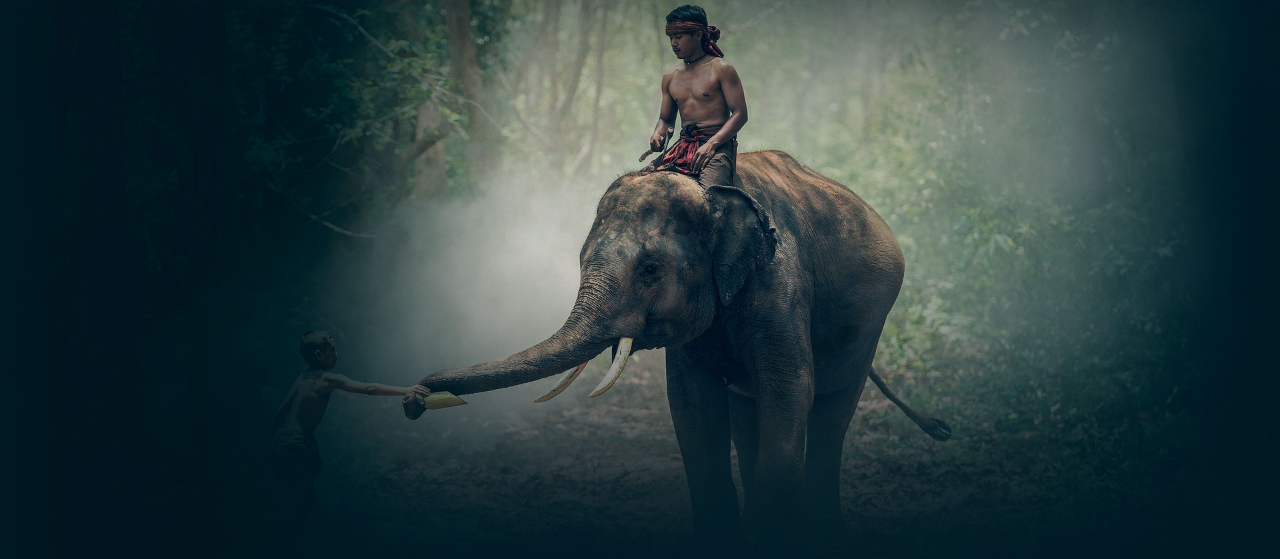
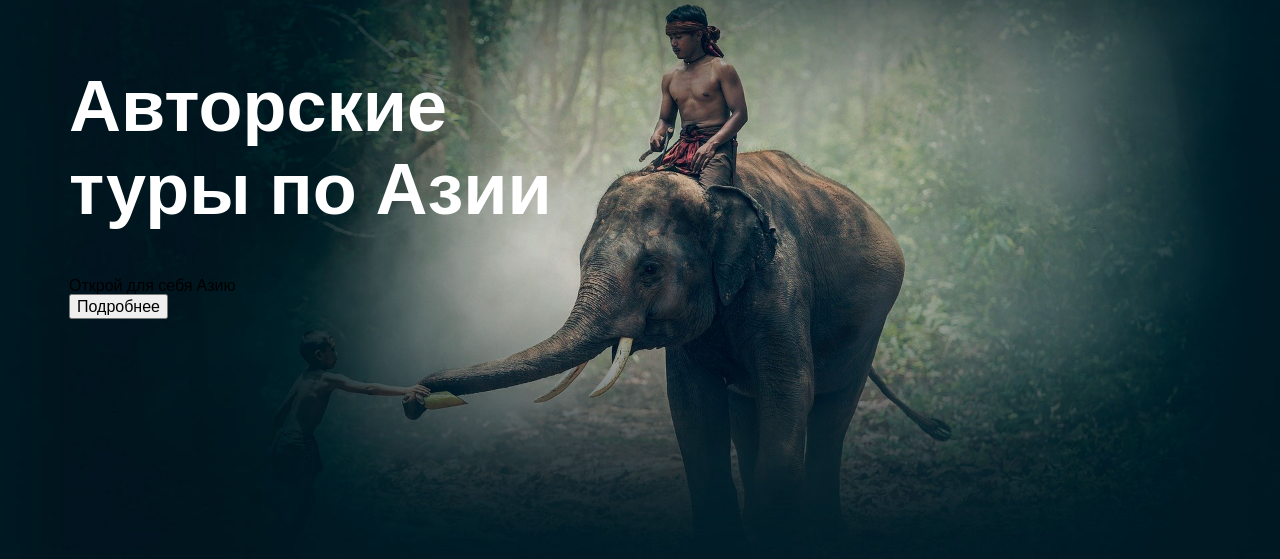
Before and after one commit to Branios/pj1, a plain HTML site: page index.html in a window 1280 px wide. Shown: the part 77-636 px from the top of the page. Drawn offline with nearby package versions, Linux system fonts and the light colour scheme.

Commit message:
main page

```diff
--- a/index.html
+++ b/index.html
@@ -46,11 +46,16 @@
 
                         </div>
                     </header>
+                    <div class="hello">
+                        <div class="hello__container container">
+                            <h1 class="hello__title title">Авторские<br>туры по Азии</h1>
+                            <div class="hello__text text">Открой для себя Азию</div>
+                            <button class="hello__button button">Подробнее</button>
+                        </div>
+                    </div>
                 </div>
             </section>
-            <section class="main-screen main-text">
 
-            </section>
             <section class="main-screen hot-tours">
 
             </section>
```
